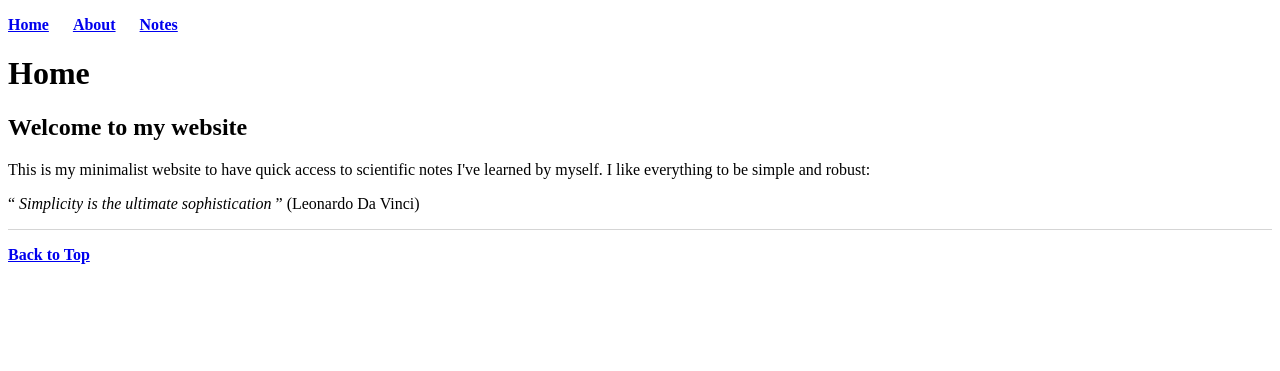
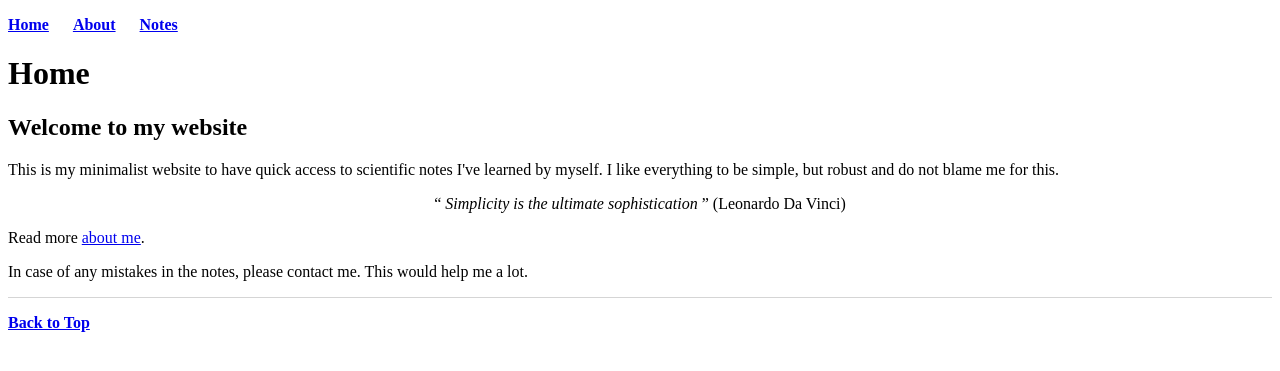
Before and after one commit to mrrezaie/mrrezaie.github.io, a Jekyll site: the page built from index.html, in a window 1280 px wide. Shown: the top 371 px of the page. Built offline with Jekyll 4.4.1, drawn with Linux system fonts in a browser that asks for light colours.

Commit message:
Update index.html

```diff
--- a/index.html
+++ b/index.html
@@ -6,6 +6,9 @@ title: Home
 <div>
 	<h1>Home</h1>
 	<h2>Welcome to my website</h2>
-	<p>This is my minimalist website to have quick access to scientific notes I've learned by myself. I like everything to be simple and robust: </p>
-	<p> <q> <i>Simplicity is the ultimate sophistication</i> </q> (Leonardo Da Vinci) </p>
+	<p>This is my minimalist website to have quick access to scientific notes I've learned by myself. I like everything to be simple, but robust and do not blame me for this.</p>
+	<p style="text-align:center"> <q> <i>Simplicity is the ultimate sophistication</i> </q> (Leonardo Da Vinci) </p>
+	<p> Read more <a href="about/index.html">about me</a>. </p>
+	<p> In case of any mistakes in the notes, please contact me. This would help me a lot. </p>
+
 </div>
```
